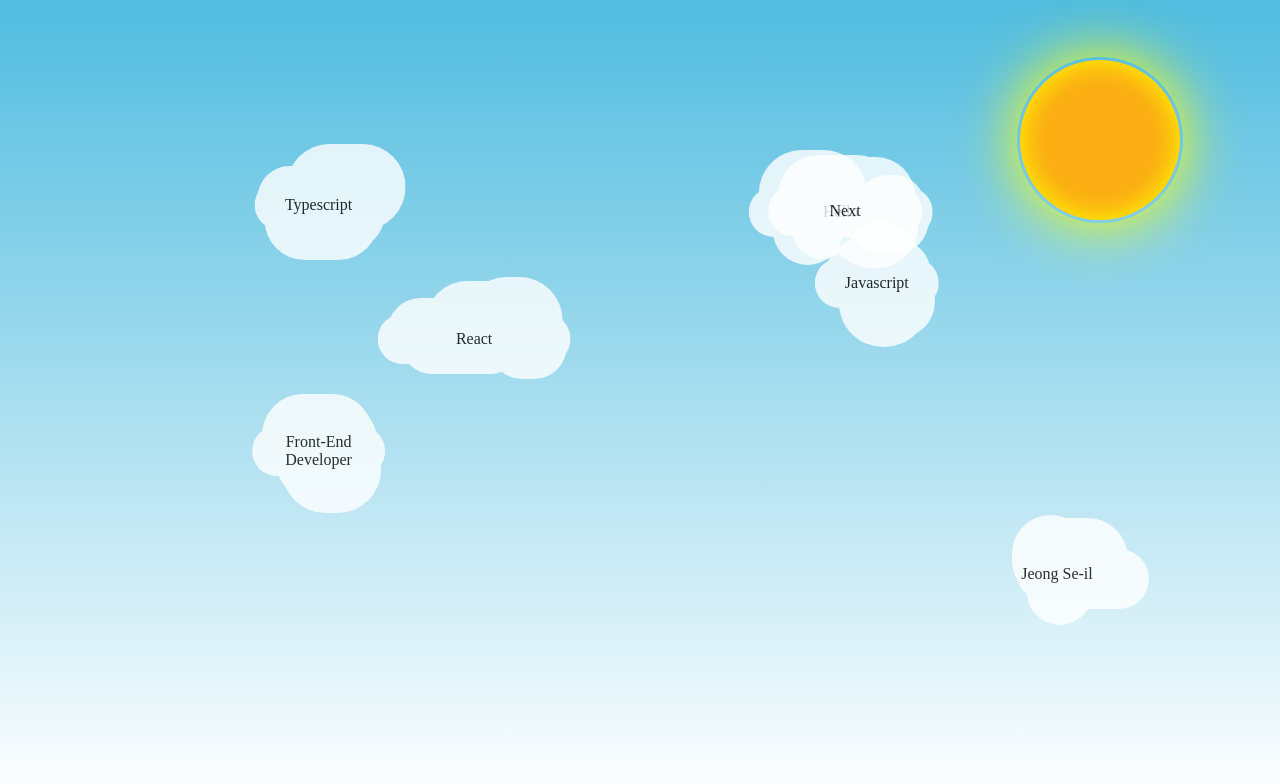
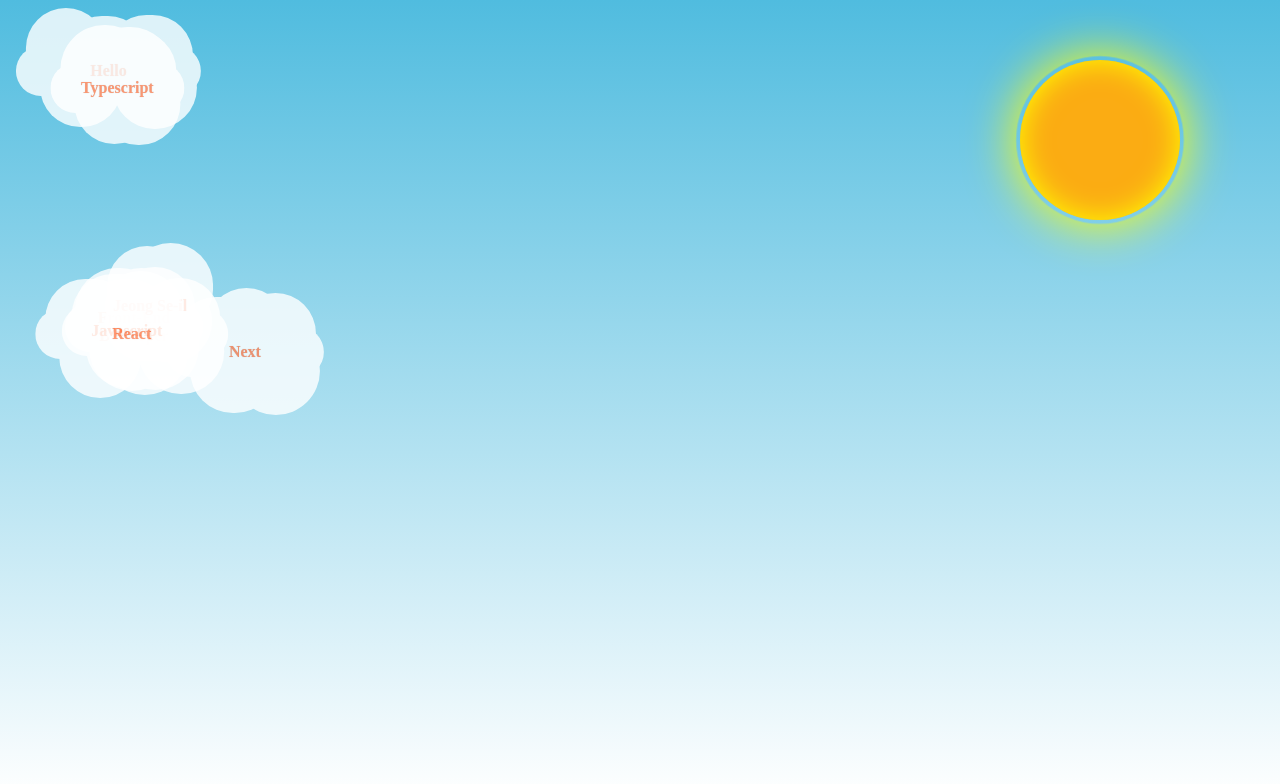
Before and after one commit to world-one/firebase.world-one, a React app: page / in a window 1280 px wide. Shown: the top 784 px of the page. Built offline with nearby package versions, Linux system fonts and the light colour scheme.

Commit message:
feat: add sun animation

```diff
--- a/src/components/atoms/Sun.jsx
+++ b/src/components/atoms/Sun.jsx
@@ -18,8 +18,19 @@ const Sun = styled.div`
     top: -2%;
     height: 104%;
     width: 104%;
-    box-shadow: 0 0 60px yellow;
     border-radius: 50%;
+    animation: sun 1s linear infinite alternate;
+  }
+
+  @keyframes sun {
+    0% {
+      box-shadow: 0 0 60px yellow;
+      transform: scale(1);
+    }
+    100% {
+      box-shadow: 0 0 40px yellow;
+      transform: scale(1.02);
+    }
   }
 `;
 
--- a/src/components/molecules/Cloud.jsx
+++ b/src/components/molecules/Cloud.jsx
@@ -4,7 +4,7 @@ import { getRandomInt } from '../../utils/common';
 
 const Cloud = ({ index, children }) => {
   return (
-    <StyledCloud index={index} width={getRandomInt(80, 200)}>
+    <StyledCloud index={index} width={getRandomInt(90, 200)}>
       {[0, 1, 2, 3, 4].map((item, index) => <CloudShape key={index} />)}
       <span className='content'>{children}</span>
     </StyledCloud>
@@ -18,9 +18,9 @@ const StyledCloud = styled.div`
     display: flex;
     justify-content: center;
     text-align: center;
-    top: ${({ index }) => getRandomInt(80, 560)}px;
-    ${({ index }) => {
-    if (index % 2 === 0) {
+    top: ${() => getRandomInt(10, 400)}px;
+    ${() => {
+    if (getRandomInt(0, 2) % 2 === 0) {
       return `right: 0;
         animation-name: moveToLeft;
       `;
@@ -34,15 +34,18 @@ const StyledCloud = styled.div`
     height: 50px;
     border-radius: 40px;
     opacity: 0.8;
-    animation-duration: ${({ index }) => getRandomInt(16, 32)}s;
+    animation-duration: ${() => getRandomInt(12, 48)}s;
     animation-timing-function: linear;
     animation-iteration-count: infinite;
+
 
     .content {
       position: absolute;
       top: 50%;
       transform: translateY(-50%);
-
+      color: coral;
+      text-shadow: 0 0 1px rgba(0,0,0,0.2);
+      font-weight: bold;
     }
 
     @keyframes moveToRight {
@@ -67,8 +70,8 @@ const StyledCloud = styled.div`
 const CloudShape = styled.span`
   position: absolute;
   display: block;
-  height: ${() => getRandomInt(60, 90)}px;
-  width: ${() => getRandomInt(60, 120)}px;
+  height: ${() => getRandomInt(80, 90)}px;
+  width: ${() => getRandomInt(80, 90)}px;
   border-radius: 120px;
   background-color: #fff;
 
```
Lines whose indentation alone changed are shown as unchanged.
